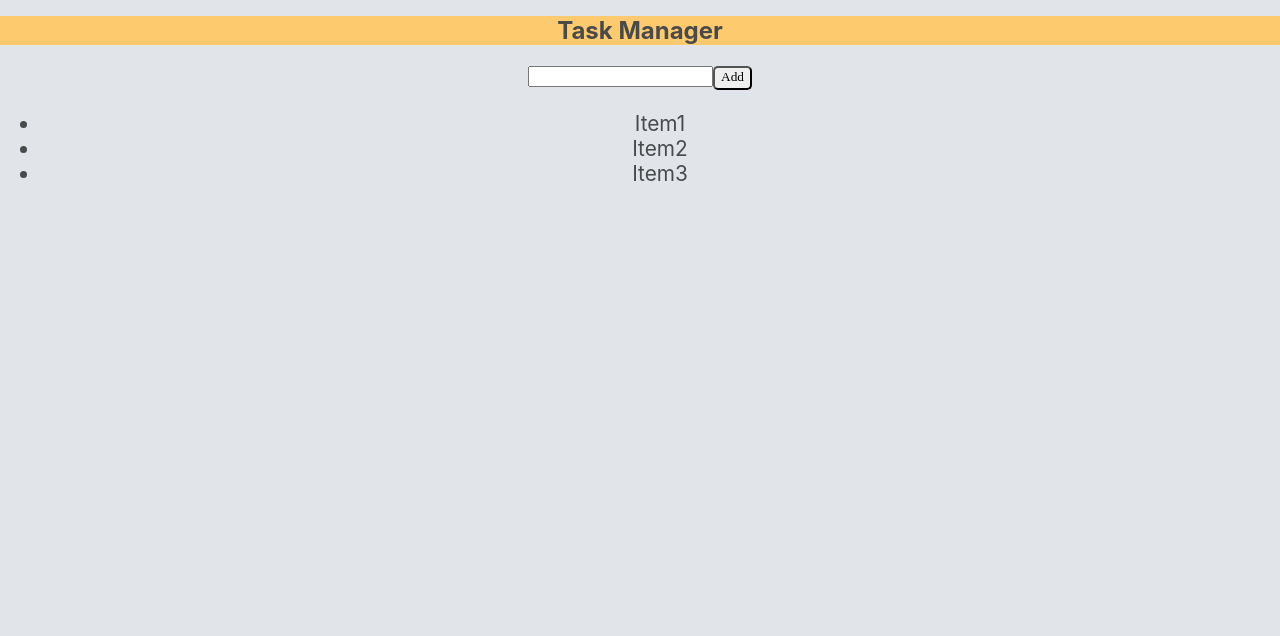
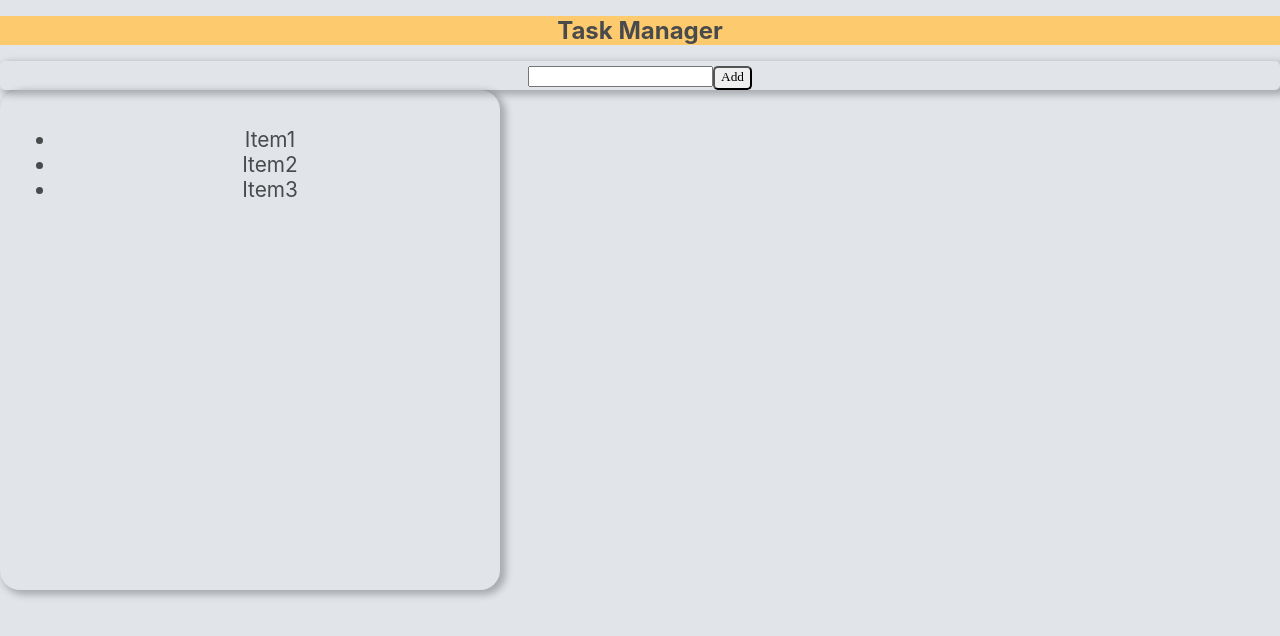
Before and after one commit to michael-ryk/task-manager, a React (Create React App) app: page / in a window 1280 px wide. Shown: the top 636 px of the page. Built offline with nearby package versions, Linux system fonts and the light colour scheme.

Commit message:
Style change

```diff
--- a/public/styles.css
+++ b/public/styles.css
@@ -20,11 +20,21 @@ button {
 }
 
 .form{
+    box-sizing: border-box;
+    box-shadow: 4px 3px 7px 2px #00000040;
     border-radius: 5px;
 }
 
 .ItemsList {
-    padding-bottom: 3px;
+    width: 100%;
+    height: auto;
+    min-height: 500px;
+    max-width: 500px;
+    min-width: 250px;
+    border-radius: 20px;
+    box-shadow: 4px 3px 7px 2px #00000040;
+    padding: 1rem;
+    box-sizing: border-box;
 }
 
 /* Colors pallete: #faf3f3 #e1e5ea #a7bbc7 #da7f8f */
```
